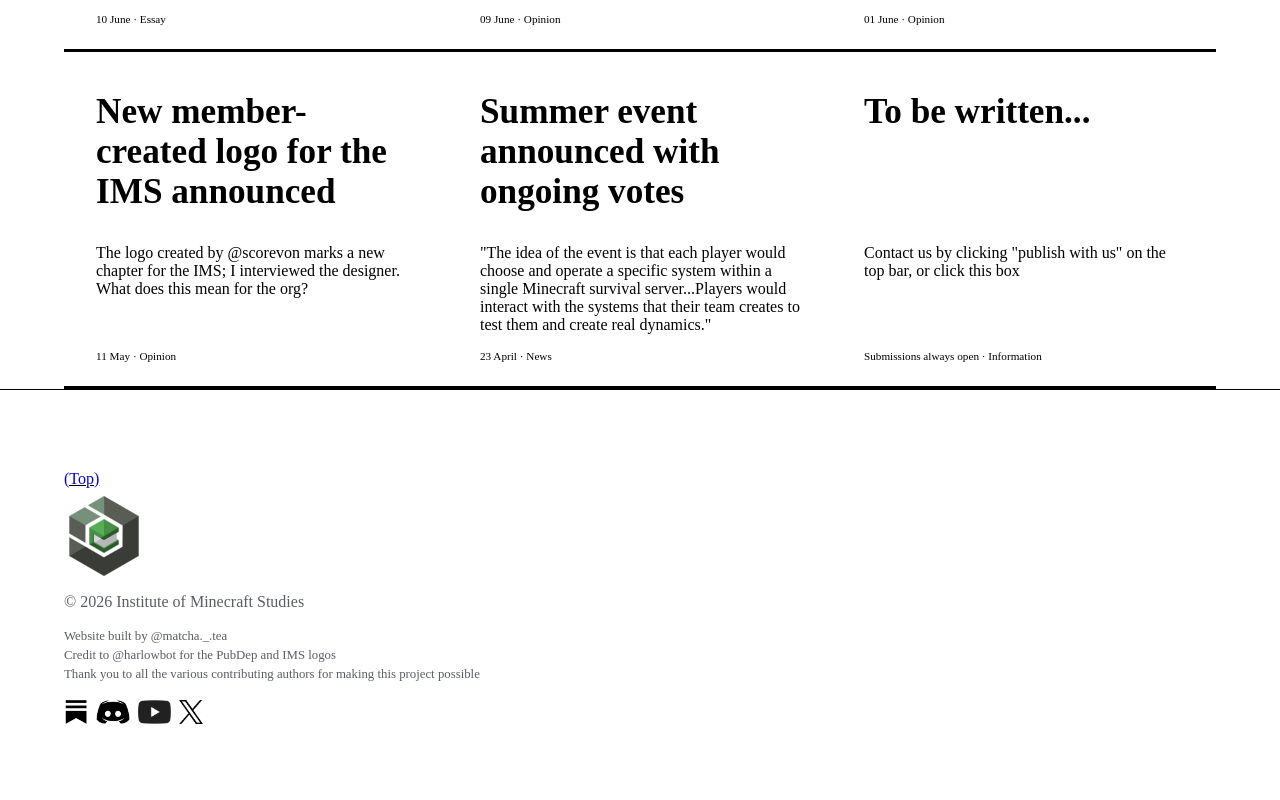
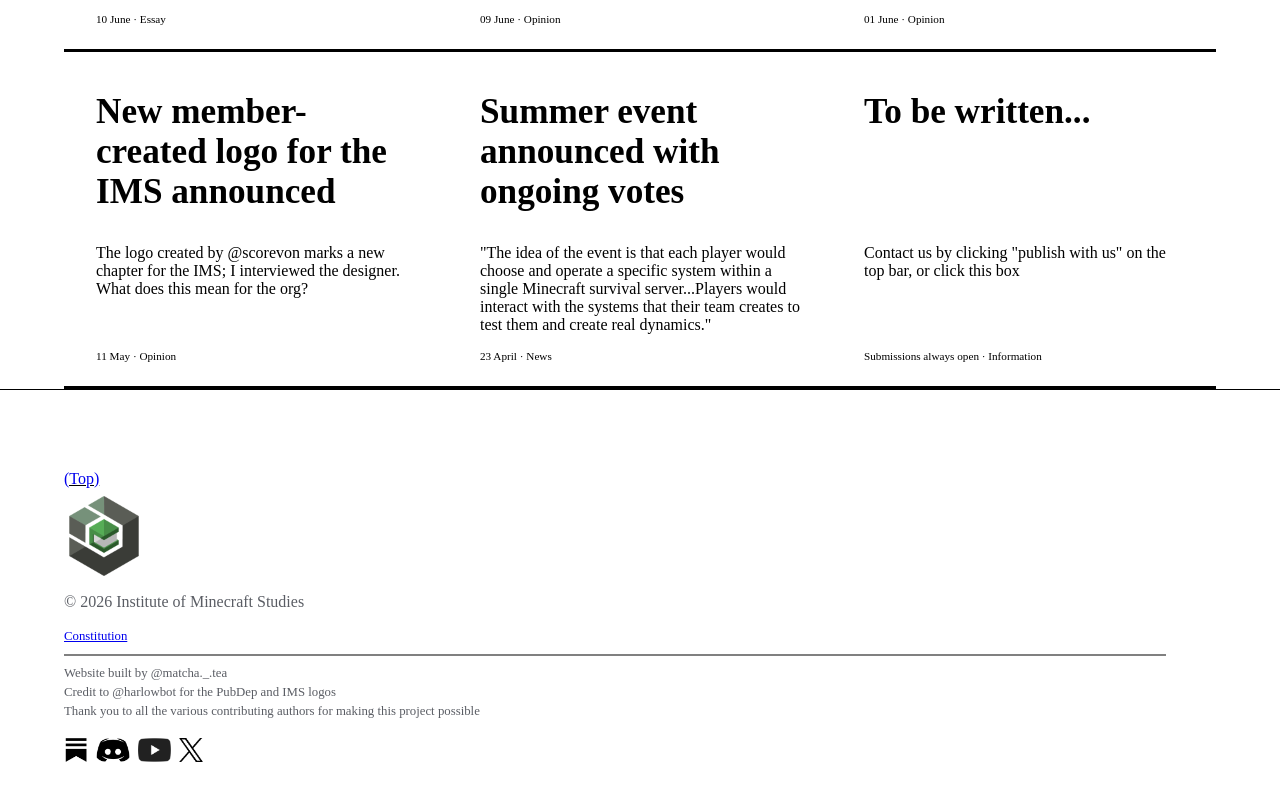
Before and after one commit to imsresearch/ims-website, a React (Vite) app: page / in a window 1280 px wide. Shown: the part 1717-2517 px from the top of the page. Built offline with nearby package versions, Linux system fonts and the light colour scheme; a web font is replaced by a local one.

Commit message:
Add IMS Constitution

```diff
--- a/src/components/Footer.jsx
+++ b/src/components/Footer.jsx
@@ -25,6 +25,8 @@ export default function Footer() {
                     </p>
 
                     <p className="footer__credit">
+                        <a href="/database/non-published/IMS-Constitution.pdf" target="_blank">Constitution</a>
+                        <hr className="small-hr" style={{margin: "0.5rem 0"}}/>
                         <strong>Website built by @matcha._.tea</strong>
                         <br/>
                         <strong>Credit to @harlowbot for the PubDep and IMS logos</strong>
--- a/src/components/JournalFooter.jsx
+++ b/src/components/JournalFooter.jsx
@@ -15,10 +15,12 @@ export default function Footer() {
                         <strong>©</strong> 2026 Institute of Minecraft Studies
                     </p>
                     <p className="footer__credit">
+                        <a href="/database/non-published/IMS-Constitution.pdf" target="_blank">Constitution</a>
+                        <hr className="small-hr" style={{margin: "0.5rem 0"}}/>
                         <strong>Website built by @matcha._.tea</strong>
-                        <br />
+                        <br/>
                         <strong>Credit to @harlowbot for the PubDep and IMS logos</strong>
-                        <br />
+                        <br/>
                         <strong>Thank you to all the various contributing authors for making this project possible</strong>
                     </p>
                     <div className="footer__socials">
```
Also changed, not shown: 1 other file (tests, documents, lock files or other folders).
